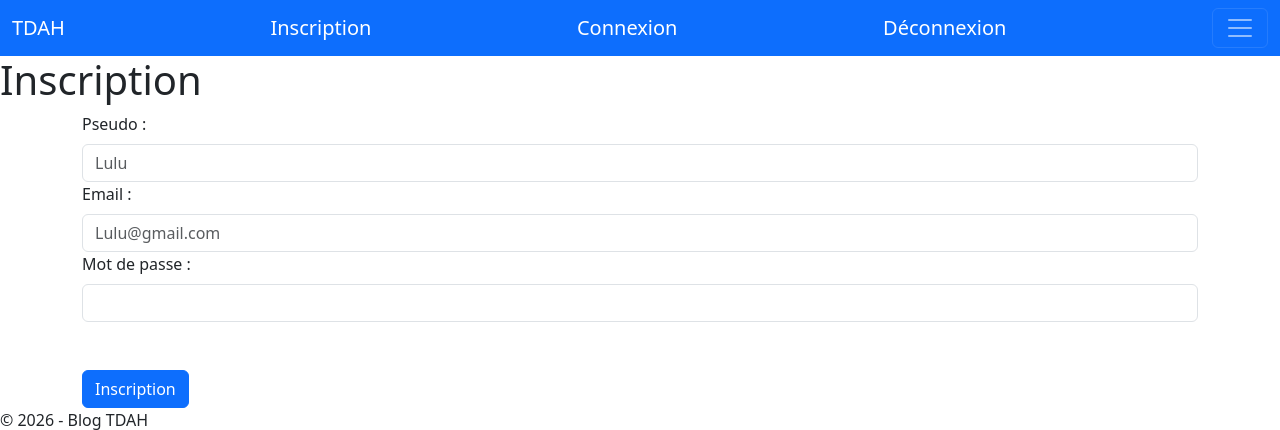
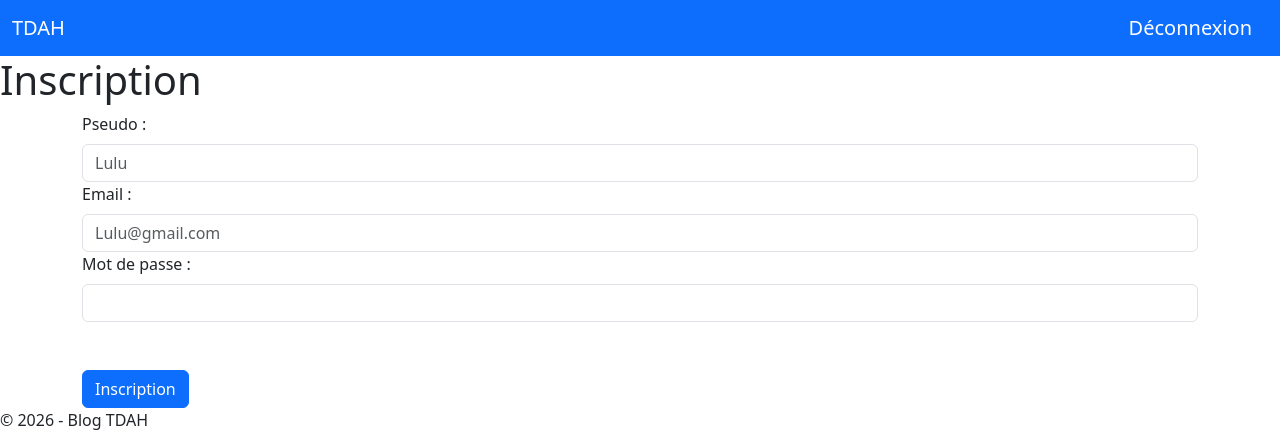
Before and after one commit to lamia8512/Site_tdah, a PHP site: the page made by src/Views/register.view.php in a window 1280 px wide. Shown: the top 430 px of the page. Run offline with PHP 8.4, Linux system fonts and the light colour scheme; the template is opened without the code that fills it, so the values that code supplies are empty; the visitor is signed in with stand-in values (Sample User, id 1); some libraries are stand-ins or nearby versions.

Commit message:
déconnexion

```diff
--- a/public/index.php
+++ b/public/index.php
@@ -9,6 +9,6 @@ $router->addRoute('/', 'HomeController', 'index');
 $router->addRoute('/404', 'ErrorController', 'notFound');
 $router->addRoute('/inscription', 'RegisterController', 'register');
 $router->addRoute('/connexion', 'SessionController', 'login');
-
+$router->addRoute('/deconnexion', 'SessionController', 'logout');
 
 $router->handleRequest();
--- a/src/Views/partials/head.view.php
+++ b/src/Views/partials/head.view.php
@@ -14,11 +14,17 @@
 <nav class="navbar bg-primary" data-bs-theme="dark">
   <div class="container-fluid">
     <a class="navbar-brand" href="/">TDAH</a>
-    <a class="navbar-brand" href="/register">Inscription</a>
-    <a class="navbar-brand" href="/login">Connexion</a>
-    <a class="navbar-brand" href="/logout">Déconnexion</a>
-    <button class="navbar-toggler" type="button" data-bs-toggle="collapse" data-bs-target="#navbarNav" aria-controls="navbarNav" aria-expanded="false" aria-label="Toggle navigation">
-      <span class="navbar-toggler-icon"></span>
-    </button>
+    <?php
+    if(isset( $_SESSION["user"])){
+      ?>
+      <a class="navbar-brand" href="/deconnexion">Déconnexion</a>
+    <?php
+    }else{
+      ?>
+      <a class="navbar-brand" href="/inscription">Inscription</a>
+      <a class="navbar-brand" href="/connexion">Connexion</a>
+    <?php
+    }
+    ?>
   </div>
 </nav>
```
